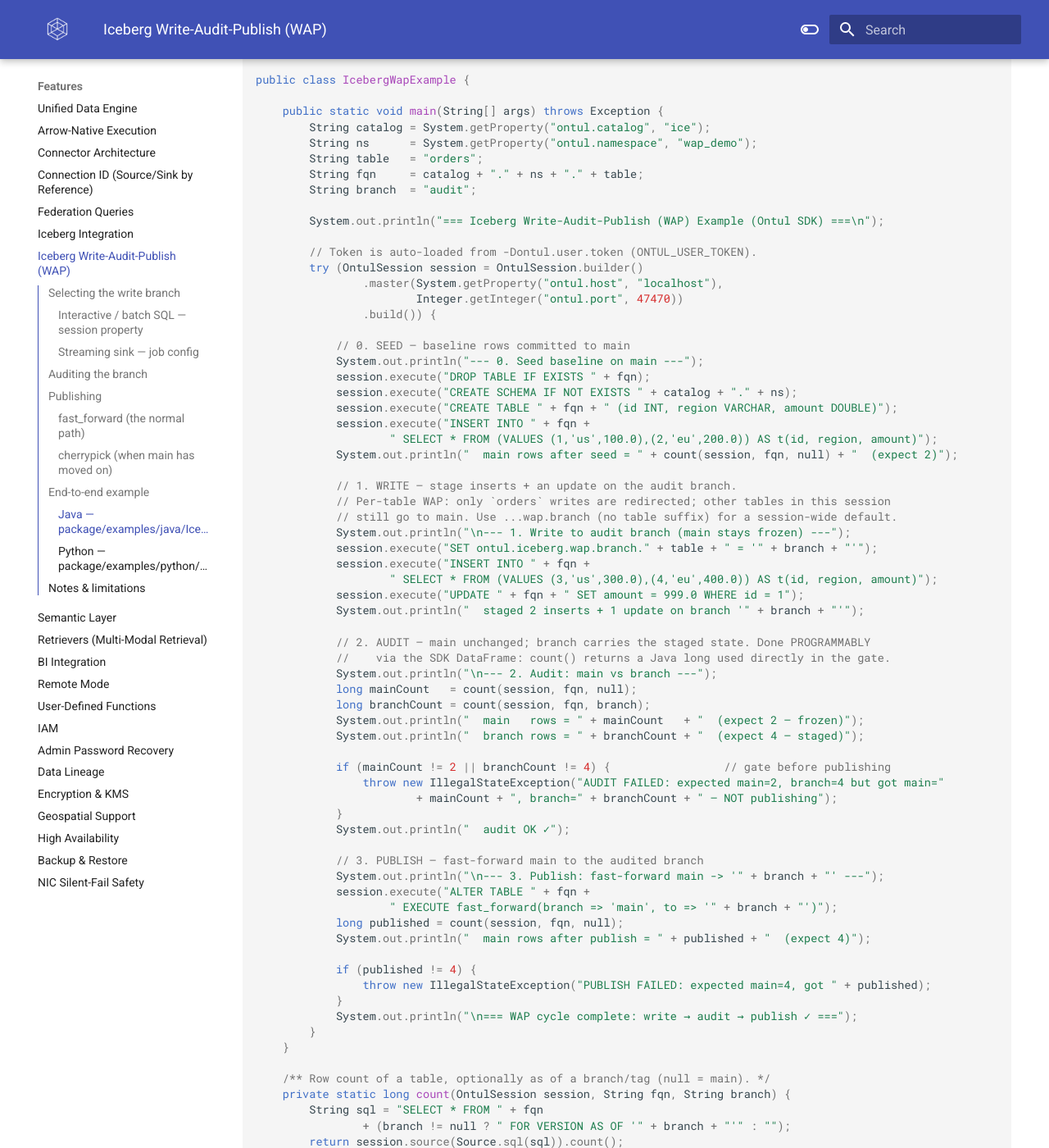
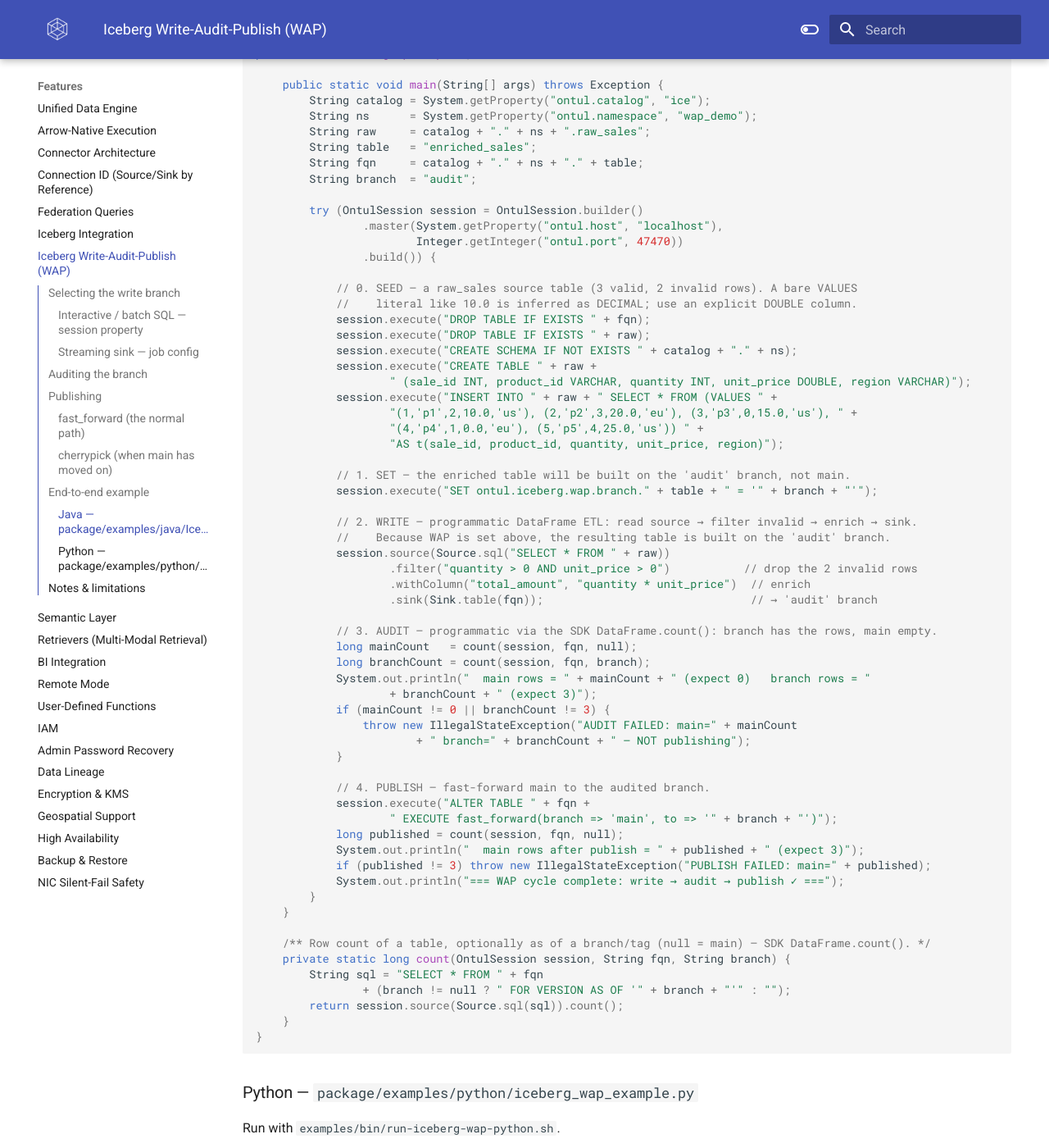
Before and after one commit to cloudcheflabs/ontul-docs, an MkDocs documentation site: the page built from docs/features/iceberg-wap.md, in a window 1280 px wide and 1400 px high, scrolled down 3084 px. Shown: the whole window at 82% size. Built offline with MkDocs 1.6.1 and Material for MkDocs 9.7.7, drawn with Linux system fonts in a browser that asks for light colours; the version menu is left out; some of the changed text lies outside the part shown.

Commit message:
docs(iceberg-wap): WAP example uses SDK DataFrame API; sync Python + output
Java example now reads a source table and uses filter/withColumn/sink(Sink.table)
to build an enriched table staged on the audit branch (verified e2e). Python
mirrors the same scenario over Flight SQL. Fixed the 3-part table convention and
the staged-vs-published output.

Co-Authored-By: Claude Opus 4.8 (1M context) <noreply@anthropic.com>

````diff
--- a/docs/features/iceberg-wap.md
+++ b/docs/features/iceberg-wap.md
@@ -117,15 +117,14 @@ ALTER TABLE ice.sales.orders EXECUTE cherrypick(snapshot_id => 81234567890123456
 
 ## End-to-end example
 
-The complete `write → audit → publish` cycle ships as a runnable example in both Java (Ontul SDK)
-and Python (Arrow Flight SQL). Each one: seeds a baseline on `main` → sets the WAP branch →
-stages an `INSERT` + `UPDATE` on the branch → audits `main` (frozen) against the branch (staged) →
-fast-forward publishes → verifies `main` now reflects the published data.
+The complete `write → audit → publish` cycle ships as a runnable example. The Java example uses the
+**Ontul SDK DataFrame API** end to end: read a source table, `filter`, `withColumn`, then
+`sink(Sink.table(...))` — so the enriched table is *built directly on the `audit` branch*, never on
+`main`, until you publish. The audit is programmatic too: `DataFrame.count()` returns a Java `long`
+used straight in the publish gate.
 
-The **audit is programmable**: the Java example reads each branch with the SDK DataFrame
-(`session.source(Source.sql(...)).count()`), so the publish decision is a plain Java `if` on those
-counts — no SQL result-set parsing. The writes use SQL because WAP staging appends/updates an
-existing table, which the SDK's create-table sink does not express.
+This is a realistic WAP use case — building a derived/enriched table that consumers must not see
+until it has been validated.
 
 ### Java — `package/examples/java/IcebergWapExample.java`
 
@@ -133,6 +132,7 @@ Run with `examples/bin/run-iceberg-wap.sh` (token via `-Dontul.user.token` / `ON
 
 ```java
 import com.cloudcheflabs.ontul.sdk.OntulSession;
+import com.cloudcheflabs.ontul.sdk.Sink;
 import com.cloudcheflabs.ontul.sdk.Source;
 
 public class IcebergWapExample {
@@ -140,66 +140,59 @@ public class IcebergWapExample {
     public static void main(String[] args) throws Exception {
         String catalog = System.getProperty("ontul.catalog", "ice");
         String ns      = System.getProperty("ontul.namespace", "wap_demo");
-        String table   = "orders";
+        String raw     = catalog + "." + ns + ".raw_sales";
+        String table   = "enriched_sales";
         String fqn     = catalog + "." + ns + "." + table;
         String branch  = "audit";
 
-        System.out.println("=== Iceberg Write-Audit-Publish (WAP) Example (Ontul SDK) ===\n");
-
-        // Token is auto-loaded from -Dontul.user.token (ONTUL_USER_TOKEN).
         try (OntulSession session = OntulSession.builder()
                 .master(System.getProperty("ontul.host", "localhost"),
                         Integer.getInteger("ontul.port", 47470))
                 .build()) {
 
-            // 0. SEED — baseline rows committed to main
-            System.out.println("--- 0. Seed baseline on main ---");
+            // 0. SEED — a raw_sales source table (3 valid, 2 invalid rows). A bare VALUES
+            //    literal like 10.0 is inferred as DECIMAL; use an explicit DOUBLE column.
             session.execute("DROP TABLE IF EXISTS " + fqn);
+            session.execute("DROP TABLE IF EXISTS " + raw);
             session.execute("CREATE SCHEMA IF NOT EXISTS " + catalog + "." + ns);
-            session.execute("CREATE TABLE " + fqn + " (id INT, region VARCHAR, amount DOUBLE)");
-            session.execute("INSERT INTO " + fqn +
-                    " SELECT * FROM (VALUES (1,'us',100.0),(2,'eu',200.0)) AS t(id, region, amount)");
-            System.out.println("  main rows after seed = " + count(session, fqn, null) + "  (expect 2)");
+            session.execute("CREATE TABLE " + raw +
+                    " (sale_id INT, product_id VARCHAR, quantity INT, unit_price DOUBLE, region VARCHAR)");
+            session.execute("INSERT INTO " + raw + " SELECT * FROM (VALUES " +
+                    "(1,'p1',2,10.0,'us'), (2,'p2',3,20.0,'eu'), (3,'p3',0,15.0,'us'), " +
+                    "(4,'p4',1,0.0,'eu'), (5,'p5',4,25.0,'us')) " +
+                    "AS t(sale_id, product_id, quantity, unit_price, region)");
 
-            // 1. WRITE — stage inserts + an update on the audit branch.
-            // Per-table WAP: only `orders` writes are redirected; other tables in this session
-            // still go to main. Use ...wap.branch (no table suffix) for a session-wide default.
-            System.out.println("\n--- 1. Write to audit branch (main stays frozen) ---");
+            // 1. SET — the enriched table will be built on the 'audit' branch, not main.
             session.execute("SET ontul.iceberg.wap.branch." + table + " = '" + branch + "'");
-            session.execute("INSERT INTO " + fqn +
-                    " SELECT * FROM (VALUES (3,'us',300.0),(4,'eu',400.0)) AS t(id, region, amount)");
-            session.execute("UPDATE " + fqn + " SET amount = 999.0 WHERE id = 1");
-            System.out.println("  staged 2 inserts + 1 update on branch '" + branch + "'");
 
-            // 2. AUDIT — main unchanged; branch carries the staged state. Done PROGRAMMABLY
-            //    via the SDK DataFrame: count() returns a Java long used directly in the gate.
-            System.out.println("\n--- 2. Audit: main vs branch ---");
+            // 2. WRITE — programmatic DataFrame ETL: read source → filter invalid → enrich → sink.
+            //    Because WAP is set above, the resulting table is built on the 'audit' branch.
+            session.source(Source.sql("SELECT * FROM " + raw))
+                    .filter("quantity > 0 AND unit_price > 0")           // drop the 2 invalid rows
+                    .withColumn("total_amount", "quantity * unit_price")  // enrich
+                    .sink(Sink.table(fqn));                               // → 'audit' branch
+
+            // 3. AUDIT — programmatic via the SDK DataFrame.count(): branch has the rows, main empty.
             long mainCount   = count(session, fqn, null);
             long branchCount = count(session, fqn, branch);
-            System.out.println("  main   rows = " + mainCount   + "  (expect 2 — frozen)");
-            System.out.println("  branch rows = " + branchCount + "  (expect 4 — staged)");
+            System.out.println("  main rows = " + mainCount + " (expect 0)   branch rows = "
+                    + branchCount + " (expect 3)");
+            if (mainCount != 0 || branchCount != 3) {
+                throw new IllegalStateException("AUDIT FAILED: main=" + mainCount
+                        + " branch=" + branchCount + " — NOT publishing");
+            }
 
-            if (mainCount != 2 || branchCount != 4) {                 // gate before publishing
-                throw new IllegalStateException("AUDIT FAILED: expected main=2, branch=4 but got main="
-                        + mainCount + ", branch=" + branchCount + " — NOT publishing");
-            }
-            System.out.println("  audit OK ✓");
-
-            // 3. PUBLISH — fast-forward main to the audited branch
-            System.out.println("\n--- 3. Publish: fast-forward main -> '" + branch + "' ---");
+            // 4. PUBLISH — fast-forward main to the audited branch.
             session.execute("ALTER TABLE " + fqn +
                     " EXECUTE fast_forward(branch => 'main', to => '" + branch + "')");
             long published = count(session, fqn, null);
-            System.out.println("  main rows after publish = " + published + "  (expect 4)");
-
-            if (published != 4) {
-                throw new IllegalStateException("PUBLISH FAILED: expected main=4, got " + published);
-            }
-            System.out.println("\n=== WAP cycle complete: write → audit → publish ✓ ===");
+            System.out.println("  main rows after publish = " + published + " (expect 3)");
+            if (published != 3) throw new IllegalStateException("PUBLISH FAILED: main=" + published);
+            System.out.println("=== WAP cycle complete: write → audit → publish ✓ ===");
         }
     }
 
-    /** Row count of a table, optionally as of a branch/tag (null = main). */
+    /** Row count of a table, optionally as of a branch/tag (null = main) — SDK DataFrame.count(). */
     private static long count(OntulSession session, String fqn, String branch) {
         String sql = "SELECT * FROM " + fqn
                 + (branch != null ? " FOR VERSION AS OF '" + branch + "'" : "");
@@ -220,8 +213,9 @@ import pyarrow.flight as flight
 
 CATALOG = os.environ.get("ONTUL_CATALOG", "ice")
 NS      = os.environ.get("ONTUL_NAMESPACE", "wap_demo")
-TABLE   = "orders"
+TABLE   = "enriched_sales"
 FQN     = f"{CATALOG}.{NS}.{TABLE}"
+RAW     = f"{CATALOG}.{NS}.raw_sales"
 BRANCH  = "audit"
 
 
@@ -260,58 +254,54 @@ def count(client, options, fqn, branch=None):
     return int(t.column(0)[0].as_py()) if t.num_rows else -1
 
 
-def show(client, options, sql):
-    t = query(client, options, sql)
-    cols = t.schema.names
-    print("    " + " | ".join(cols))
-    data = t.to_pydict()
-    for i in range(t.num_rows):
-        print("    " + " | ".join(str(data[c][i]) for c in cols))
-
-
 def main():
     client, options = create_client()
     print("=== Iceberg Write-Audit-Publish (WAP) Example (Python) ===\n")
 
-    # 0. SEED — baseline on main
-    print("--- 0. Seed baseline on main ---")
+    # 0. SEED — raw_sales source table (DOUBLE price; a bare 10.0 would be DECIMAL)
+    print("--- 0. Seed source table raw_sales ---")
     exec_sql(client, options, f"DROP TABLE IF EXISTS {FQN}")
+    exec_sql(client, options, f"DROP TABLE IF EXISTS {RAW}")
     exec_sql(client, options, f"CREATE SCHEMA IF NOT EXISTS {CATALOG}.{NS}")
-    exec_sql(client, options, f"CREATE TABLE {FQN} (id INT, region VARCHAR, amount DOUBLE)")
     exec_sql(client, options,
-             f"INSERT INTO {FQN} SELECT * FROM (VALUES (1,'us',100.0),(2,'eu',200.0)) AS t(id, region, amount)")
-    print(f"  main rows after seed = {count(client, options, FQN)}  (expect 2)")
+             f"CREATE TABLE {RAW} (sale_id INT, product_id VARCHAR, quantity INT, unit_price DOUBLE, region VARCHAR)")
+    exec_sql(client, options,
+             f"INSERT INTO {RAW} SELECT * FROM (VALUES "
+             "(1,'p1',2,10.0,'us'), (2,'p2',3,20.0,'eu'), (3,'p3',0,15.0,'us'), "
+             "(4,'p4',1,0.0,'eu'), (5,'p5',4,25.0,'us')) "
+             "AS t(sale_id, product_id, quantity, unit_price, region)")
+    print("  raw_sales seeded (5 rows: 3 valid, 2 invalid)")
 
-    # 1. WRITE — stage on the audit branch (per-table WAP key)
-    print("\n--- 1. Write to audit branch (main stays frozen) ---")
+    # 1. SET — the enriched table will be built on the 'audit' branch, not main
+    print(f"\n--- 1. SET WAP branch '{BRANCH}' for {TABLE} ---")
     exec_sql(client, options, f"SET ontul.iceberg.wap.branch.{TABLE} = '{BRANCH}'")
+
+    # 2. WRITE — build the enriched table (filter invalid + enrich) → lands on 'audit'
+    print(f"\n--- 2. Build enriched table (→ branch '{BRANCH}') ---")
     exec_sql(client, options,
-             f"INSERT INTO {FQN} SELECT * FROM (VALUES (3,'us',300.0),(4,'eu',400.0)) AS t(id, region, amount)")
-    exec_sql(client, options, f"UPDATE {FQN} SET amount = 999.0 WHERE id = 1")
-    print(f"  staged 2 inserts + 1 update on branch '{BRANCH}'")
+             f"CREATE TABLE {FQN} AS SELECT *, quantity * unit_price AS total_amount "
+             f"FROM {RAW} WHERE quantity > 0 AND unit_price > 0")
+    print(f"  enriched_sales built on branch '{BRANCH}'")
 
-    # 2. AUDIT — main frozen, branch staged
-    print("\n--- 2. Audit: main vs branch ---")
+    # 3. AUDIT — main empty, branch has the rows
+    print("\n--- 3. Audit: main vs branch ---")
     main_count = count(client, options, FQN)
     branch_count = count(client, options, FQN, BRANCH)
-    print(f"  main   rows = {main_count}  (expect 2 - frozen)")
-    print(f"  branch rows = {branch_count}  (expect 4 - staged)")
-    show(client, options,
-         f"SELECT id, region, amount FROM {FQN} FOR VERSION AS OF '{BRANCH}' ORDER BY id")
-    if main_count != 2 or branch_count != 4:
-        print("  AUDIT FAILED: expected main=2, branch=4 - NOT publishing")
+    print(f"  main   rows = {main_count}  (expect 0 - not published)")
+    print(f"  branch rows = {branch_count}  (expect 3 - valid enriched rows)")
+    if main_count != 0 or branch_count != 3:
+        print("  AUDIT FAILED: expected main=0, branch=3 - NOT publishing")
         sys.exit(1)
     print("  audit OK")
 
-    # 3. PUBLISH — fast-forward main to the audited branch
-    print(f"\n--- 3. Publish: fast-forward main -> '{BRANCH}' ---")
+    # 4. PUBLISH — fast-forward main to the audited branch
+    print(f"\n--- 4. Publish: fast-forward main -> '{BRANCH}' ---")
     exec_sql(client, options,
              f"ALTER TABLE {FQN} EXECUTE fast_forward(branch => 'main', to => '{BRANCH}')")
     published = count(client, options, FQN)
-    print(f"  main rows after publish = {published}  (expect 4)")
-    show(client, options, f"SELECT id, region, amount FROM {FQN} ORDER BY id")
-    if published != 4:
-        print(f"  PUBLISH FAILED: expected main=4, got {published}")
+    print(f"  main rows after publish = {published}  (expect 3)")
+    if published != 3:
+        print(f"  PUBLISH FAILED: expected main=3, got {published}")
         sys.exit(1)
     print("\n=== WAP cycle complete: write -> audit -> publish ===")
 
@@ -323,16 +313,17 @@ if __name__ == "__main__":
 Running either example prints the staged-vs-frozen audit and the published result:
 
 ```
---- 0. Seed baseline on main ---
-  main rows after seed = 2  (expect 2)
---- 1. Write to audit branch (main stays frozen) ---
-  staged 2 inserts + 1 update on branch 'audit'
---- 2. Audit: main vs branch ---
-  main   rows = 2  (expect 2 — frozen)
-  branch rows = 4  (expect 4 — staged)
+--- 0. Seed source table raw_sales ---
+  raw_sales seeded (5 rows: 3 valid, 2 invalid)
+--- 1. SET WAP branch 'audit' for enriched_sales ---
+--- 2. Build enriched table (→ branch 'audit') ---
+  enriched_sales built on branch 'audit'
+--- 3. Audit: main vs branch ---
+  main   rows = 0  (expect 0 — not published)
+  branch rows = 3  (expect 3 — valid enriched rows)
   audit OK
---- 3. Publish: fast-forward main -> 'audit' ---
-  main rows after publish = 4  (expect 4)
+--- 4. Publish: fast-forward main -> 'audit' ---
+  main rows after publish = 3  (expect 3)
 === WAP cycle complete: write → audit → publish ===
 ```
 
````
